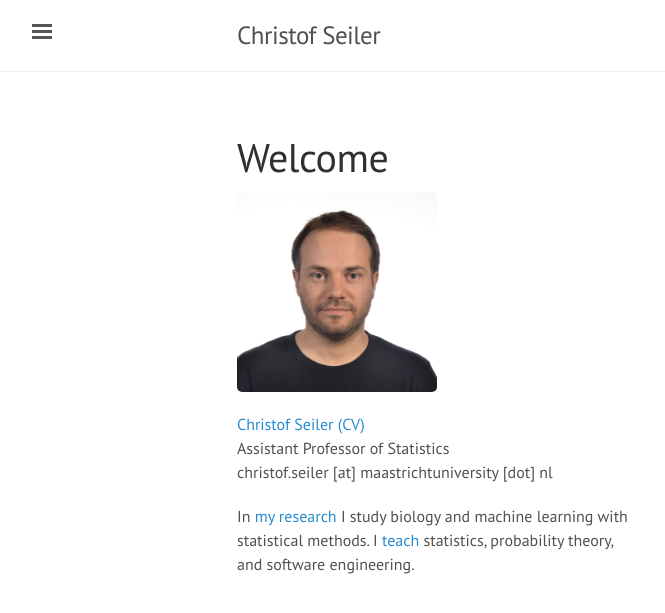
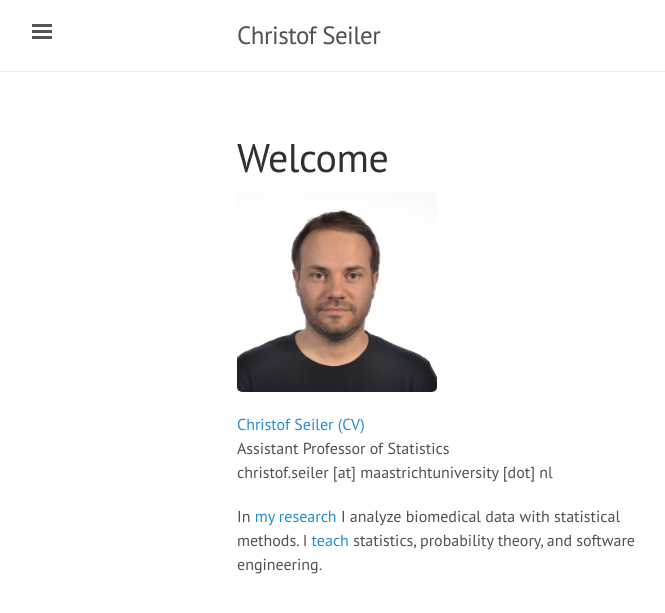
Before and after one commit to ChristofSeiler/ChristofSeiler.github.io, a Jekyll site: the page built from index.html, in a window 1280 px wide. Shown: the top 613 px of the page, without its empty margins (3-668 px from the left). Built offline with Jekyll 4.4.1, drawn with Linux system fonts in a browser that asks for light colours; the list of posts is cut into pages by our own code.

Commit message:
more specific

```diff
--- a/index.html
+++ b/index.html
@@ -20,5 +20,5 @@ christof.seiler [at] maastrichtuniversity [dot] nl
 </p>
 
 <p class="narrow">
-In <a href="projects/">my research</a> I study biology and machine learning with statistical methods. I <a href="teaching/">teach</a> statistics, probability theory, and software engineering.
+In <a href="projects/">my research</a> I analyze biomedical data with statistical methods. I <a href="teaching/">teach</a> statistics, probability theory, and software engineering.
 </p>
```
